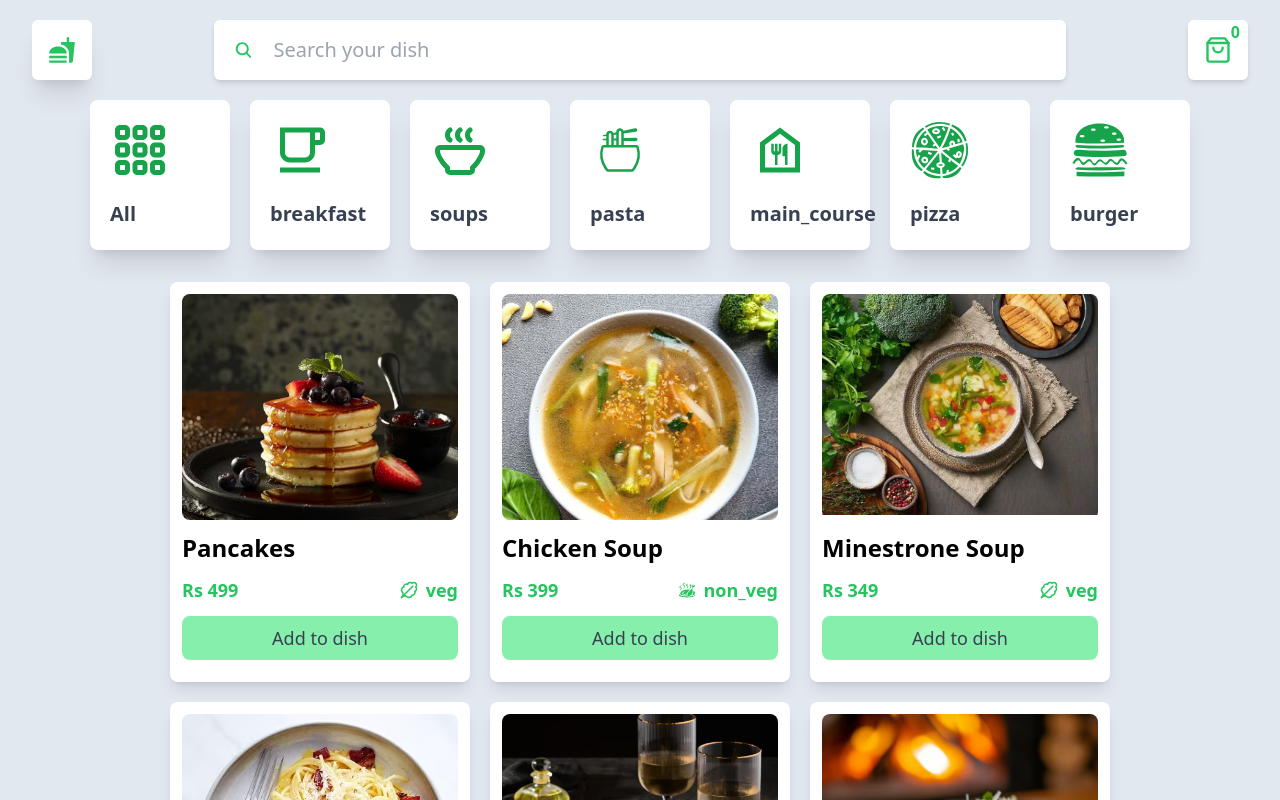
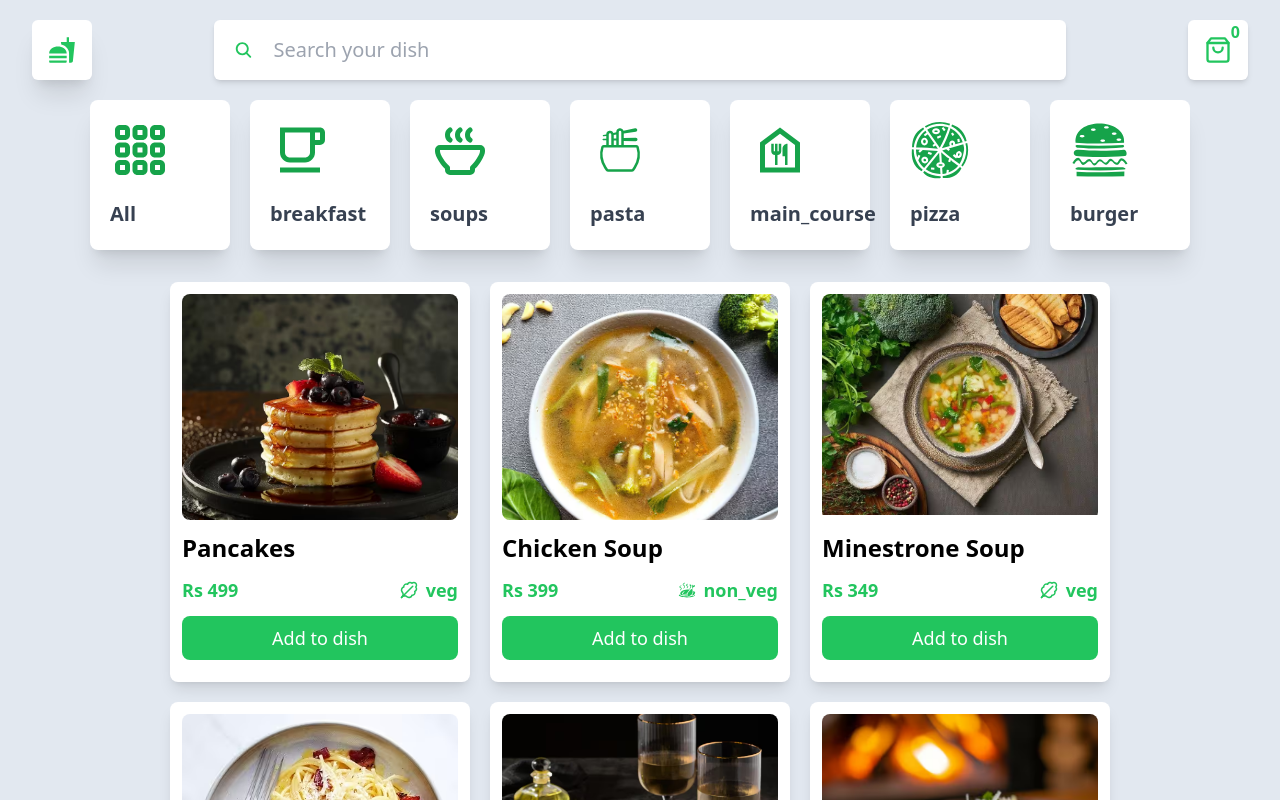
Before and after one commit to M-Jawad338211/food-delivery-webApp, a React (Create React App) app: page / in a window 1280 px wide. Shown: the top 800 px of the page. Built offline with nearby package versions, Linux system fonts and the light colour scheme.

Commit message:
food cards updated

```diff
--- a/src/components/Card.jsx
+++ b/src/components/Card.jsx
@@ -4,7 +4,8 @@ import { GiChickenOven } from "react-icons/gi";
 function Card({name,image,id,price,type}) {
     return (
         <div className="w-[300px] h-[400px] bg-white p-3 rounded-lg
-        flex flex-col gap-3 shadow-lg">
+        flex flex-col gap-3 shadow-lg hover:border-2
+        hover:border-green-300">
             <div className="w-full h-[60%] overflow-hidden rounded-lg">
                 <img src={image} alt="" className="object-cover" />
             </div>
@@ -19,7 +20,7 @@ function Card({name,image,id,price,type}) {
                       <span>{type}</span>
                     </div>
             </div>
-            <button className="w-full text-gray-700 bg-green-300
+            <button className="w-full text-white bg-green-500
              hover:bg-green-400 text-lg p-2 rounded-lg
              transition-all">Add to dish</button>
         </div>
--- a/src/components/Nav.jsx
+++ b/src/components/Nav.jsx
@@ -1,8 +1,19 @@
-import React from "react";
+import React, { useContext, useEffect } from "react";
 import { MdFastfood } from "react-icons/md";
 import { IoSearch } from "react-icons/io5";
 import { LuShoppingBag } from "react-icons/lu";
+import { dataContext } from "../context/UserContext";
+import { food_items } from "../food";
+
+
+
 function Nav() {
+        let {input, setInput,cat,setCat}=useContext(dataContext);
+        useEffect(()=>{
+           let newList= food_items.filter((item)=>item.food_name.includes(input)
+        || item.food_name.toLowerCase().includes(input))
+           setCat(newList)
+        },[input])
     return (
         <div className="w-full h-[100px] flex justify-between items-center
          px-5 md:px-8 ">
@@ -11,9 +22,11 @@ function Nav() {
                 <MdFastfood className="size-7 text-green-500" />
            </div>
            <form className="w-[4%] h-[60px] bg-white flex items-center px-5 gap-5
-           rounded-md shadow-md md:w-[70%]">
+           rounded-md shadow-md md:w-[70%]"
+           onSubmit={(e)=>e.preventDefault()}>
             <IoSearch className="text-green-500 size-5"/>
-            <input type="text" placeholder="Search your dish" className="w-full outline-none text-lg md:text-xl" />
+            <input type="text" placeholder="Search your dish" className="w-full outline-none
+            text-lg md:text-xl" onChange={(e)=>setInput(e.target.value)} value={input}/>
            </form>
            <div className="w-[60px] h-[60px] bg-white flex justify-center items-center
            rounded-md shadow-md relative">
--- /dev/null
+++ b/src/context/UserContext.jsx
@@ -0,0 +1,24 @@
+import React, { createContext, useState } from 'react'
+import { food_items } from '../food';
+export const dataContext=createContext()
+
+function UserContext({children}) {
+    let [cat, setCat]=useState(food_items);
+    let [input, setInput]=useState("")
+let data={
+    input,
+    setInput,
+    cat,
+    setCat
+}
+    return (
+        <div>
+            <dataContext.Provider value={data}>
+             {children}
+            </dataContext.Provider>
+
+        </div>
+    )
+}
+
+export default UserContext;
--- a/src/index.js
+++ b/src/index.js
@@ -3,12 +3,15 @@ import ReactDOM from 'react-dom/client';
 import './index.css';
 import App from './App';
 import reportWebVitals from './reportWebVitals';
+import UserContext from "./context/UserContext.jsx"
 
 const root = ReactDOM.createRoot(document.getElementById('root'));
 root.render(
-  <React.StrictMode>
-    <App />
-  </React.StrictMode>
+  <UserContext>
+     <App />
+  </UserContext>
+
+
 );
 
 // If you want to start measuring performance in your app, pass a function
--- a/src/pages/Home.jsx
+++ b/src/pages/Home.jsx
@@ -1,30 +1,45 @@
-import React from "react";
+import React, {useContext} from "react";
 import Nav from "../components/Nav";
 import Categories from "../Category";
 import Card from "../components/Card";
 import { food_items } from "../food";
+import { dataContext } from "../context/UserContext";
+
 
 function Home() {
+    let {cat, setCat,input}=useContext(dataContext);
+
+function filterCategory(category){
+    if(category==='All'){
+        setCat(food_items)
+    }else{
+        let newList=food_items.filter((item)=>( item.food_category===category));
+        setCat(newList)
+    }
+}
     return (
         <div className="bg-slate-200 min-h-screen">
            <Nav />
-           <div className="flex flex-wrap justify-center items-center
+           {!input?
+            <div className="flex flex-wrap justify-center items-center
            gap-5 w-[100%]">
            {Categories.map((item) => {
             return (
                 <div key={item.id} className="w-[140px] h-[150px] bg-white
                 flex flex-col items-start gap-5 p-5 justify-start
                 text-xl font-semibold text-gray-700 rounded-lg shadow-xl
-                hover:bg-green-200 cursor-pointer transition-all duration-200">
+                hover:bg-green-200 cursor-pointer transition-all duration-200
+                " onClick={()=>filterCategory(item.name)}>
                 {item.icon}
                 {item.name}
                 </div>
             );
             })}
-           </div>
+           </div>:null}
+
             <div className="w-full flex flex-wrap gap-5
              px-5 py-8 justify-center items-center">
-                {food_items.map((item)=>(
+                {cat.map((item)=>(
                     <Card
                      name={item.food_name}
                      image={item.food_image}
```
Also changed, not shown: src/App.jsx (renamed from src/App.js).
